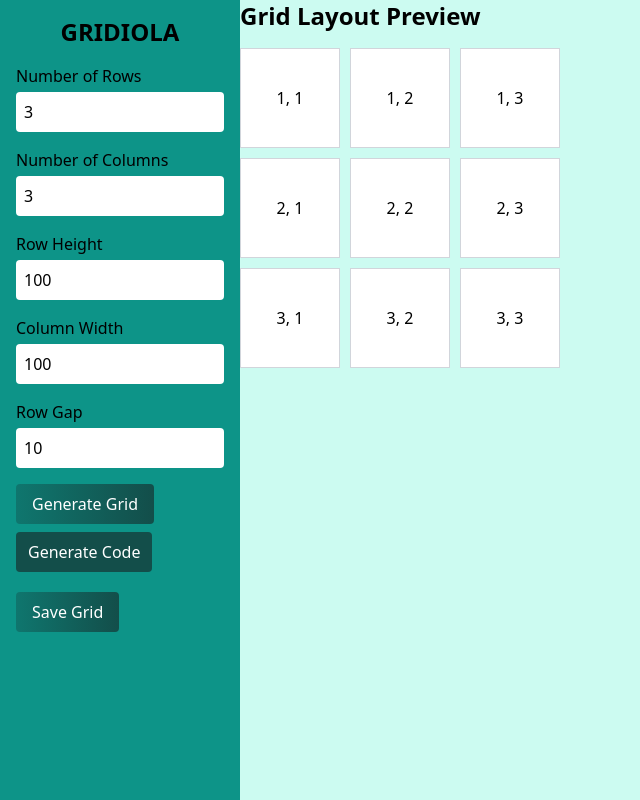
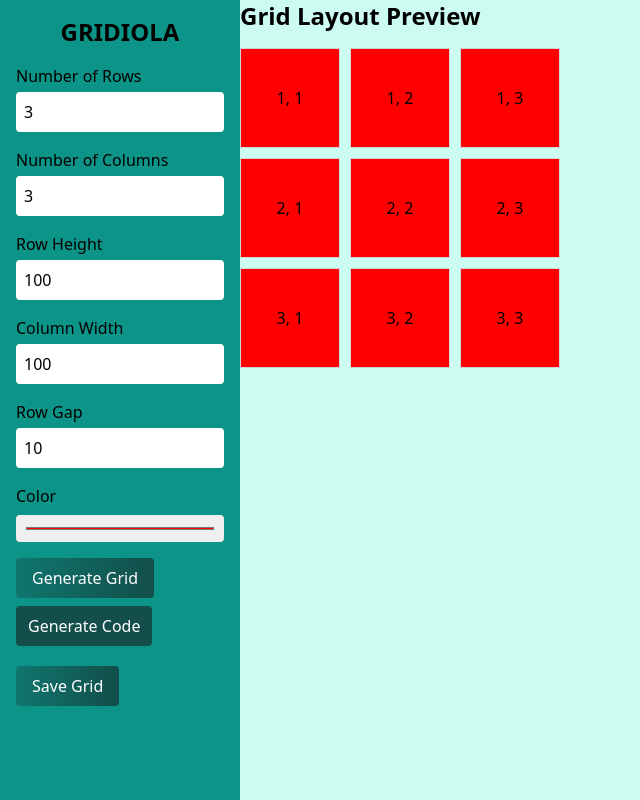
Before and after one commit to Frenziecodes/gridolia, a React (Vite) app: page / in a window 1280 px wide. Both pictures are taken after a click on the button "Generate Grid". Shown: the whole page, without its empty margins (0-640 px from the left). Built offline with nearby package versions, Linux system fonts and the light colour scheme.

Commit message:
UPDATE- COLOR PALET

```diff
--- a/src/sections/GridGenerator.jsx
+++ b/src/sections/GridGenerator.jsx
@@ -1,9 +1,7 @@
-
 import { useState } from 'react';
 import copy from 'copy-to-clipboard';
 import Modal from '../Components/Modal';
 import Header from './header';
-
 const Gridiola = () => {
 
   const [numRows, setNumRows] = useState(3);
@@ -15,6 +13,9 @@
   const [isTextCopied, setIsTextCopied] = useState(false);
   const [isBannerVisible, setIsBannerVisible] = useState(true);
   const [showSuccessMessage, setShowSuccessMessage] = useState(false);
+  const [color, setColor] = useState('#ff0000');
+
+
 
   const handleRecoverData = (recoveredNumRows) => {
     console.log(true)
@@ -23,13 +24,14 @@
     setRowHeight(recoveredNumRows[2])
     setColumnWidth(recoveredNumRows[3])
     setRowGap(recoveredNumRows[4])
+    setColor(recoveredNumRows[5])
     localStorage.clear()
     setIsBannerVisible(false);
 
   };
 
   const save = () => {
-    const l = [numRows, numColumns, rowHeight, columnWidth, rowGap];
+    const l = [numRows, numColumns, rowHeight, columnWidth, rowGap, color];
     localStorage.setItem('saver_data', l);
     setShowSuccessMessage(true);
 
@@ -43,11 +45,12 @@
     const layout = [];
     for (let i = 0; i < numRows; i++) {
       for (let j = 0; j < numColumns; j++) {
-        layout.push({ row: i, column: j });
+        layout.push({ row: i, column: j, color: color });
       }
     }
     setGridLayout(layout);
   };
+
 
   const handleGridPropertiesChange = () => {
     generateGridLayout();
@@ -59,20 +62,19 @@
       arr.push(`grid-template-rows: repeat(${numRows}, ${rowHeight}px);`);
     }
     if (numColumns) {
-      arr.push(
-        `grid-template-columns: repeat(${numColumns}, ${columnWidth}px);`
-      );
+      arr.push(`grid-template-columns: repeat(${numColumns}, ${columnWidth}px);`);
     }
     if (rowGap) {
       arr.push(`gap: ${rowGap}px;`);
     }
+    arr.push(`background-color: ${color}`)
     return arr;
   };
 
   const handleCopy = () => {
     setIsTextCopied(true);
     setTimeout(() => setIsTextCopied(false), 3000);
-    return generateCss().join("\n");
+    return generateCss().join('\n');
   };
 
   return (
@@ -144,6 +146,16 @@
             onChange={(e) => setRowGap(parseInt(e.target.value))}
           />
         </div>
+        <div className="mb-4">
+          <label className="block font-medium mb-1">Color</label>
+          <input
+            type="color"
+            className="w-full rounded border-gray-300 px-2 py-2"
+            value={color}
+            onChange={(event) => setColor(event.target.value)}
+
+          />
+        </div>
         <button
           className="  bg-gradient-to-r from-teal-700 text- to-teal-900 text-white font-medium py-2 px-4 rounded "
           onClick={handleGridPropertiesChange}
@@ -155,13 +167,13 @@
           <div className="from-teal-700 text- to-teal-900 z-50 flex flex-col items-center justify-center h-auto p-4 space-x-4 space-y-5 bg-white rounded-lg">
             <code className="p-2 border-l-2 bg-slate-50 h-full">
               <ul>
-                {"{"}
+                {'{'}
                 {generateCss().map((item, i) => (
                   <li className="list-none pl-4" key={i}>
                     {item}
                   </li>
                 ))}
-                {"}"}
+                {'}'}
               </ul>
             </code>
             <div className="flex justify-evenly w-full">
@@ -169,7 +181,7 @@
                 className="px-4 py-2 font-medium text-white bg-teal-900 rounded hover:bg-teal-800"
                 onClick={() => copy(handleCopy())}
               >
-                {isTextCopied ? "Copied" : "Copy"}
+                {isTextCopied ? 'Copied' : 'Copy'}
               </button>
               <label
                 htmlFor="modal"
@@ -205,12 +217,14 @@
           {gridLayout.map((item, index) => (
             <div
               key={index}
-              className="bg-white border border-gray-300 flex justify-center items-center"
+              className="border border-gray-300 flex justify-center items-center"
+              style={{ backgroundColor: item.color }}
             >
               {`${item.row + 1}, ${item.column + 1}`}
             </div>
           ))}
         </div>
+
       </div>
     </div>
   );
```
